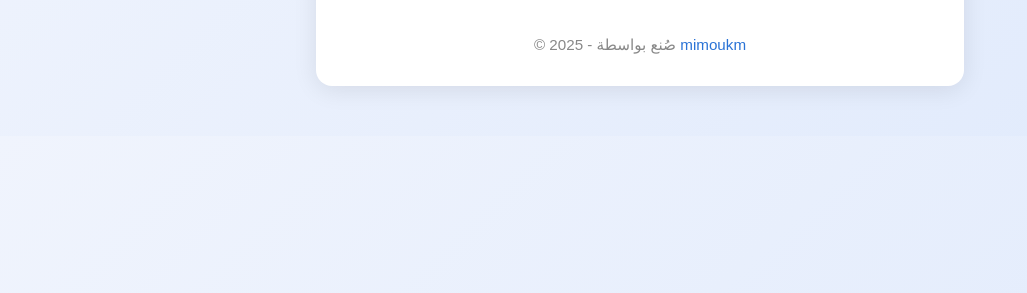
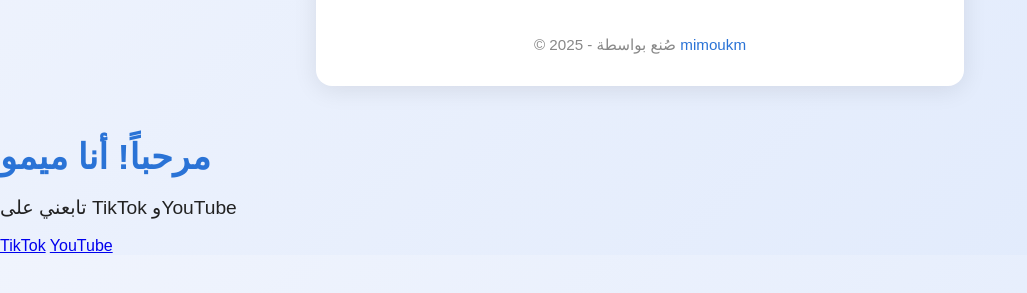
Before and after one commit to mimoukm/Mypagee, a plain HTML site: page index.html in a window 1280 px wide. Shown: the part 327-620 px from the top of the page, without its empty margins (0-1027 px from the left). Drawn offline with Linux system fonts and the light colour scheme.

Commit message:
Update index.html
تعديل

```diff
--- a/index.html
+++ b/index.html
@@ -60,3 +60,7 @@
     </div>
 </body>
 </html>
+<h1>مرحباً! أنا ميمو</h1>
+<p>تابعني على TikTok وYouTube</p>
+<a href="https://tiktok.com/@yourusername">TikTok</a>
+<a href="https://youtube.com/@yourusername">YouTube</a>
```
